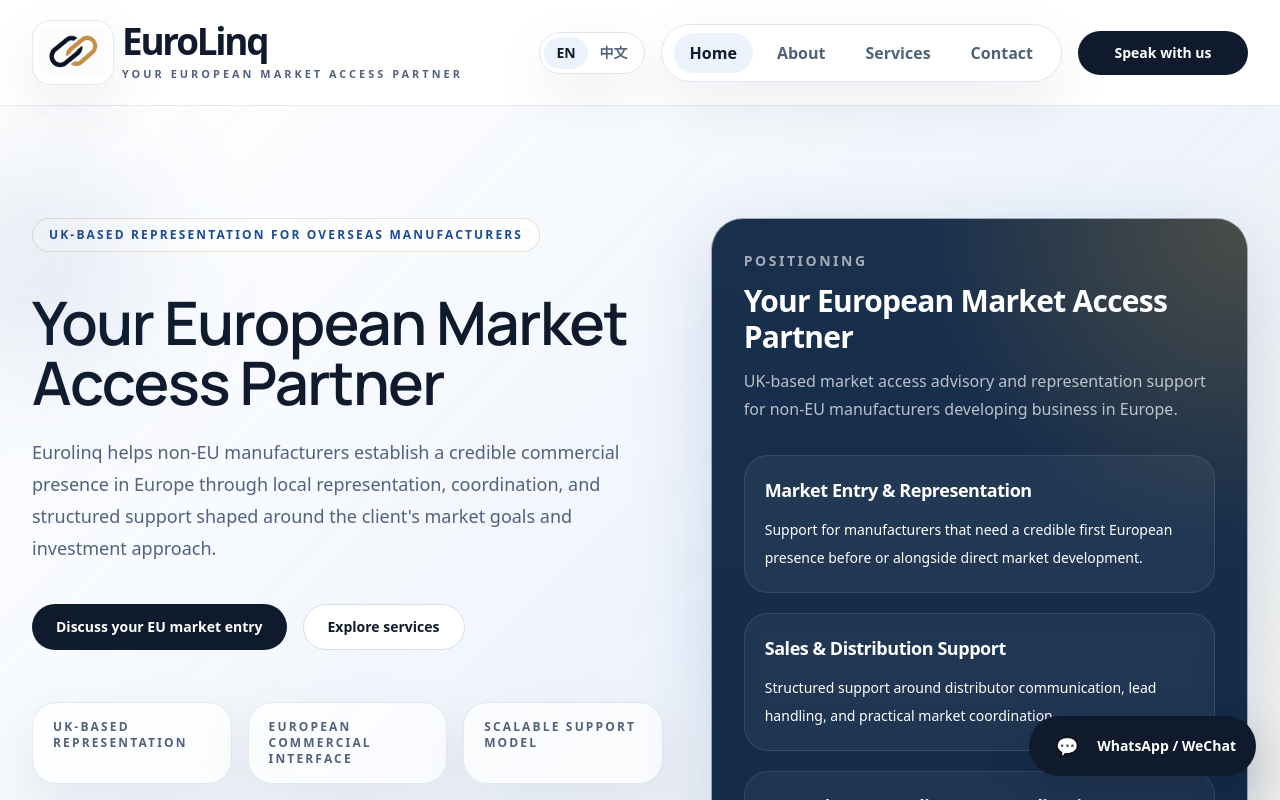
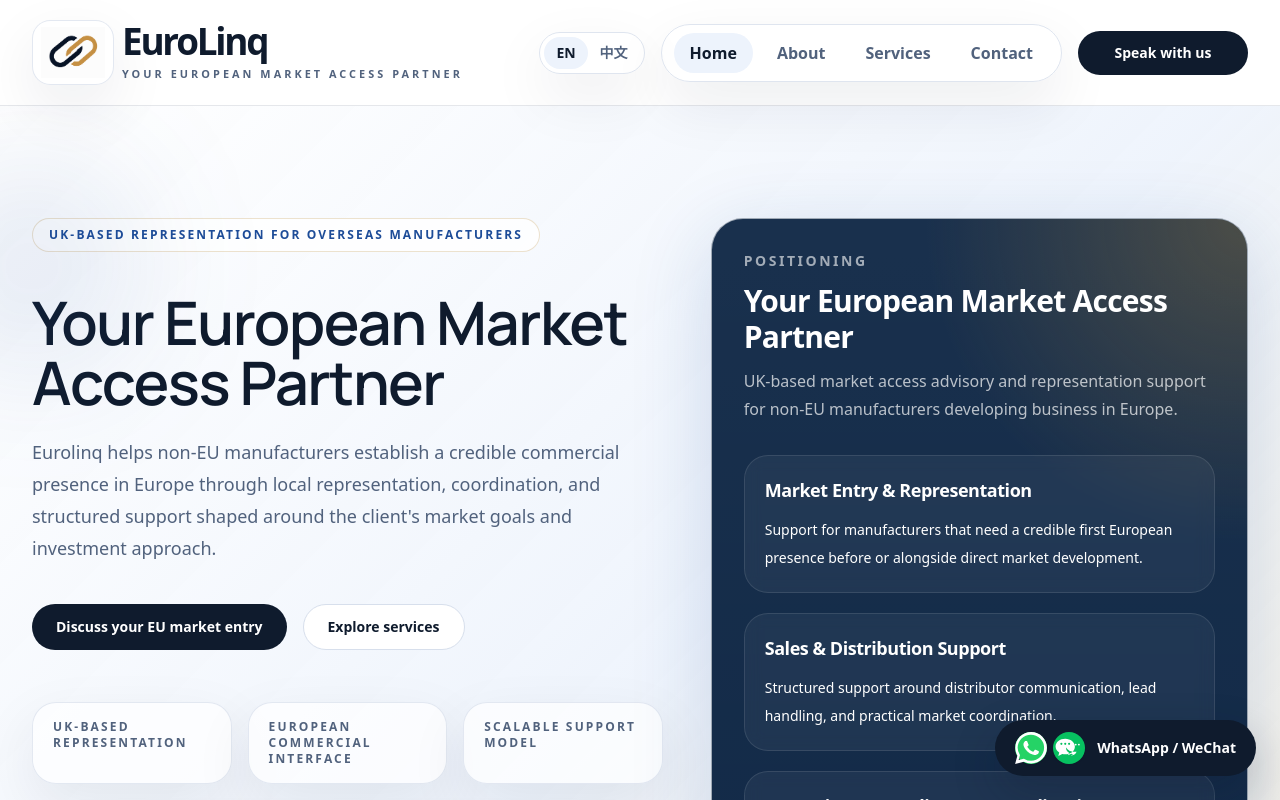
Before and after one commit to davimont62-maker/eurogateway-partners, a Next.js app: page / in a window 1280 px wide. Shown: the top 800 px of the page. Built offline with nearby package versions, Linux system fonts and the light colour scheme; no server answers.

Commit message:
Add WhatsApp and WeChat launcher icons

```diff
--- a/components/chat-widget.tsx
+++ b/components/chat-widget.tsx
@@ -149,8 +149,17 @@
         onClick={() => setIsOpen((open) => !open)}
         className="inline-flex items-center gap-3 rounded-full bg-ink px-5 py-3 text-sm font-semibold text-white shadow-[0_18px_45px_rgba(15,23,42,0.22)] hover:bg-accent"
       >
-        <span className="inline-flex h-9 w-9 items-center justify-center rounded-full bg-white/14 text-lg">
-          💬
+        <span className="flex items-center gap-1.5">
+          <span className="inline-flex h-8 w-8 items-center justify-center rounded-full bg-[#25D366] text-white shadow-sm">
+            <svg viewBox="0 0 24 24" aria-hidden="true" className="h-4.5 w-4.5 fill-current">
+              <path d="M20.52 3.48A11.82 11.82 0 0 0 12.1.01C5.57.01.25 5.28.25 11.74c0 2.06.54 4.07 1.56 5.84L.09 23.99l6.57-1.68a11.97 11.97 0 0 0 5.44 1.3h.01c6.53 0 11.85-5.27 11.85-11.74 0-3.13-1.23-6.08-3.44-8.39Zm-8.42 18.15h-.01a9.95 9.95 0 0 1-5.07-1.39l-.36-.21-3.9 1 .99-3.8-.24-.39a9.8 9.8 0 0 1-1.52-5.12c0-5.37 4.45-9.75 9.92-9.75 2.65 0 5.14 1.02 7.01 2.88a9.65 9.65 0 0 1 2.91 6.88c0 5.38-4.45 9.76-9.73 9.76Zm5.35-7.33c-.29-.14-1.72-.84-1.99-.94-.27-.1-.46-.14-.66.14-.19.29-.75.94-.91 1.13-.17.19-.34.22-.63.07-.29-.14-1.22-.44-2.32-1.4-.86-.76-1.43-1.69-1.6-1.98-.17-.29-.02-.44.12-.58.12-.12.29-.31.43-.46.14-.14.19-.24.29-.41.1-.17.05-.31-.02-.46-.07-.14-.66-1.57-.9-2.15-.24-.57-.49-.49-.66-.5h-.56c-.19 0-.49.07-.74.34-.26.29-.98.95-.98 2.32s1 2.69 1.14 2.88c.15.19 1.95 3.08 4.83 4.19.68.29 1.22.46 1.63.58.68.22 1.3.19 1.79.12.54-.08 1.72-.7 1.97-1.37.24-.67.24-1.25.17-1.37-.07-.12-.27-.19-.56-.34Z" />
+            </svg>
+          </span>
+          <span className="inline-flex h-8 w-8 items-center justify-center rounded-full bg-[#07C160] text-white shadow-sm">
+            <svg viewBox="0 0 24 24" aria-hidden="true" className="h-4.5 w-4.5 fill-current">
+              <path d="M9.18 5.1c-4 0-7.24 2.57-7.24 5.73 0 1.83 1.07 3.45 2.74 4.5l-.7 2.66 2.98-1.54c.7.15 1.45.24 2.22.24 4 0 7.24-2.56 7.24-5.72S13.18 5.1 9.18 5.1Zm-2.9 4.56a.8.8 0 1 1 0-1.6.8.8 0 0 1 0 1.6Zm2.9 0a.8.8 0 1 1 0-1.6.8.8 0 0 1 0 1.6Zm2.9 0a.8.8 0 1 1 0-1.6.8.8 0 0 1 0 1.6Zm3.2 6.77c-.58 0-1.15-.07-1.68-.2l-2.24 1.16.52-1.96c-1.25-.79-2.06-1.97-2.06-3.3 0-.19.02-.38.06-.56.98 1.95 3.37 3.31 6.18 3.31.56 0 1.1-.05 1.62-.16-.45 1.65-2.27 2.9-4.4 2.9Zm1.77-6.3a.7.7 0 1 1 0-1.4.7.7 0 0 1 0 1.4Zm2.38 0a.7.7 0 1 1 0-1.4.7.7 0 0 1 0 1.4Z" />
+            </svg>
+          </span>
         </span>
         {copy.launcher}
       </button>
```
